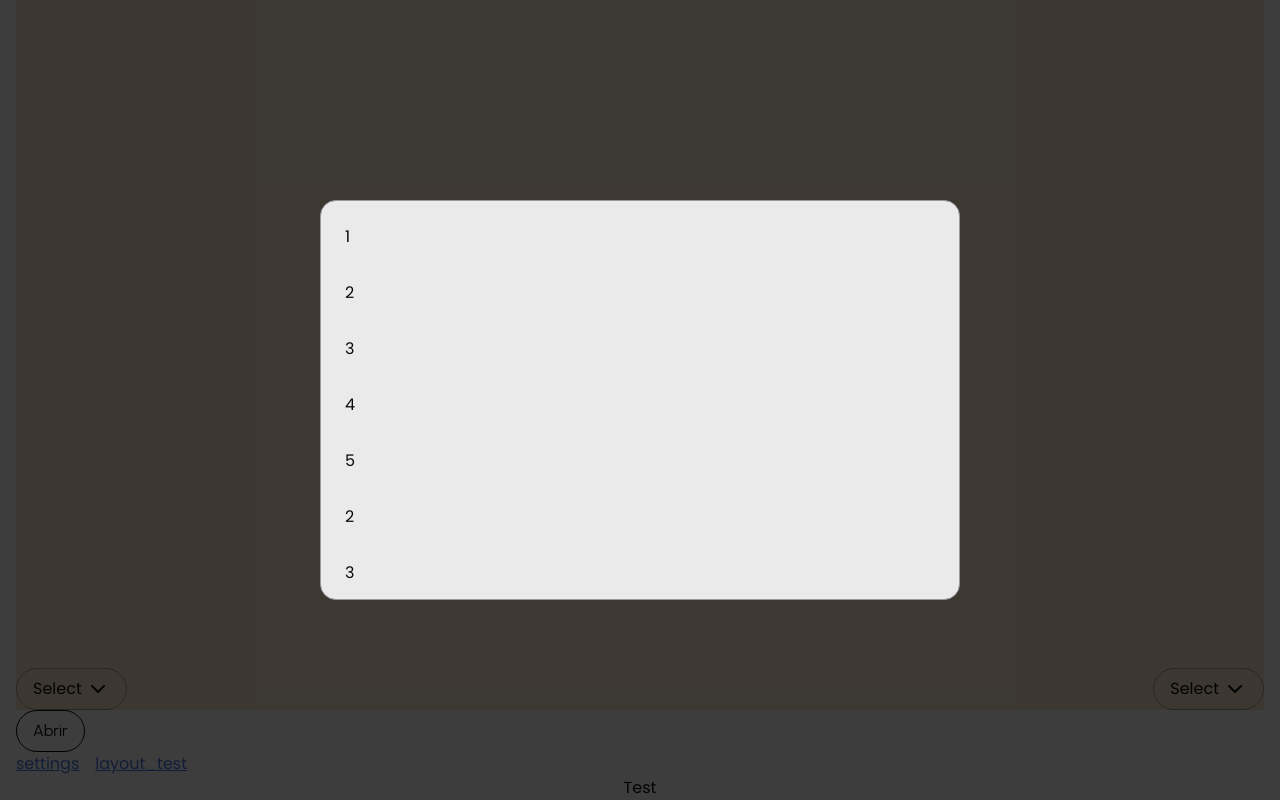
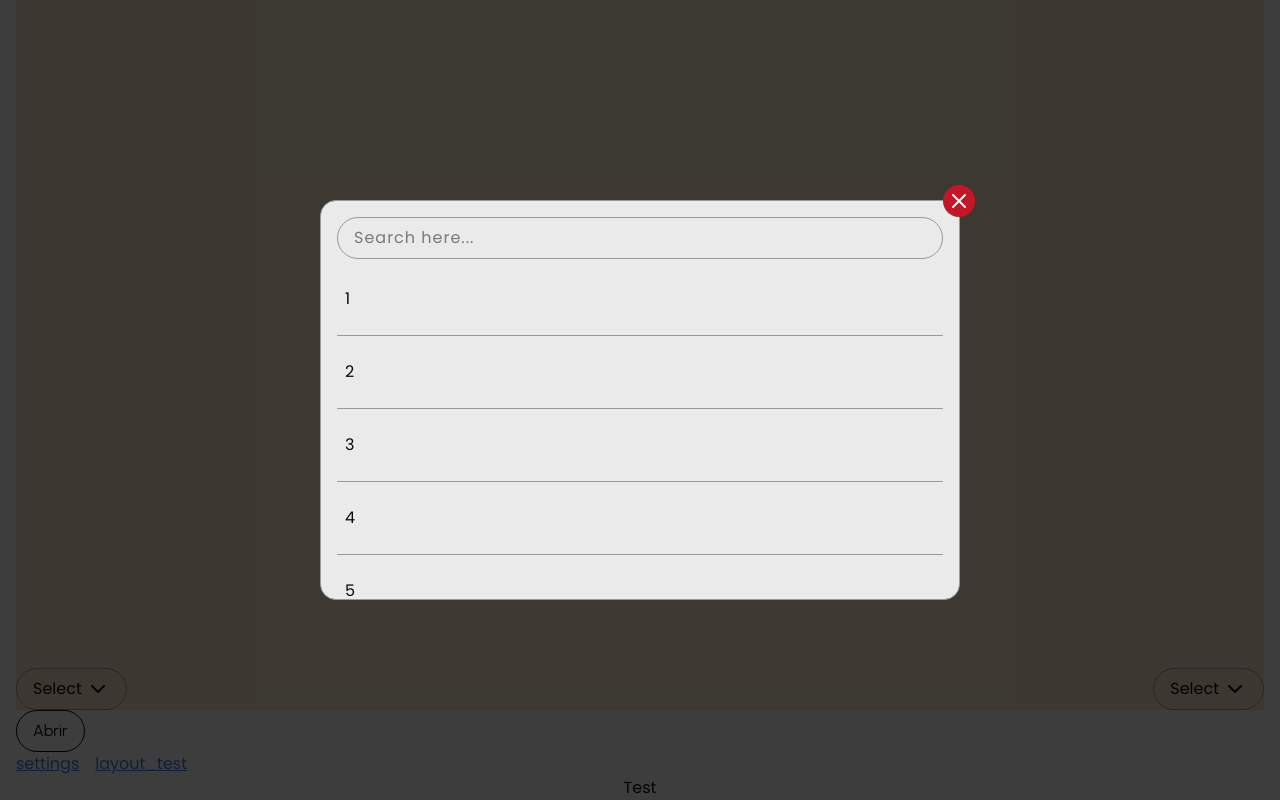
Before and after one commit to Francisco-Neves-15/tellmethecolor, a Next.js app: page / in a window 1280 px wide. Both pictures are taken after a click on the button "Abrir". Built offline with nearby package versions, Linux system fonts and the light colour scheme.

Commit message:
Select Dropdown Final 1/2

```diff
--- a/src/components/ui/Button/button.style.utils.tsx
+++ b/src/components/ui/Button/button.style.utils.tsx
@@ -93,7 +93,7 @@ export const getStyle = (
 ): CSSProperties => {
   const config = variantConfig[variant];
 
-  if (config.type === "static") return {};
+  if (config.type === "static") return { ...style };
 
   const c = resolveColors(gColors, color);
 
--- a/src/components/ui/DivisorLine/index.tsx
+++ b/src/components/ui/DivisorLine/index.tsx
@@ -26,7 +26,7 @@ const DivisorLine = ({
 }: IDivisorLine) => {
   const { gColors } = useGlobalStyles();
 
-  if (!show) return;
+  if (!show) return null;
 
   const resolvedColor = color ?? gColors.border;
 
@@ -34,7 +34,11 @@ const DivisorLine = ({
     <div
       style={{
         width: direction === "horizontal" ? "100%" : thickness,
+        minWidth: direction === "vertical" ? thickness : undefined,
         height: direction === "vertical" ? "100%" : thickness,
+        minHeight: direction === "horizontal" ? thickness : undefined,
+        flexShrink: 0,
+        alignSelf: direction === "horizontal" ? "stretch" : "auto",
         backgroundColor: resolvedColor,
         borderRadius: 4,
         ...style
--- a/src/components/ui/Input/style.module.scss
+++ b/src/components/ui/Input/style.module.scss
@@ -18,7 +18,7 @@
 
   min-width: 100px;
   // width: auto;
-  max-width: 512px;
+  // max-width: 512px;
   padding: 8px 16px;
 
   color: var(--color-text);
@@ -35,7 +35,6 @@
 
 .inputContainerFocused {
   border: var(--ui-border-width) var(--color-primary) solid;
-  outline: calc(var(--ui-border-width) * 1) var(--color-primary) solid;
 }
 
 // Buttons Inside
--- a/src/components/ui/Select/index.tsx
+++ b/src/components/ui/Select/index.tsx
@@ -29,6 +29,7 @@ import { useMedia } from "@/hooks/useMedia";
 
 // Utils
 import { throttle } from "@/utils/geral";
+import { extractTextFromNode, normalizeSearchText } from "@/utils/strings";
 
 // Dropdown
 import { calculateDropdown } from "./select.dropdown.calcs";
@@ -118,6 +119,7 @@ export const Select = forwardRef<ISelectRef, ISelect>(({
   items = [],
   value,
   onChangeValue,
+  search = false,
   defaultValueIdOrIndex = null,
   placeholder,
   behavoir = "adapt",
@@ -138,6 +140,7 @@ export const Select = forwardRef<ISelectRef, ISelect>(({
   const { mediaScreenType } = useMedia();
 
   // For Select
+  const [searchQuery, setSearchQuery] = useState("");
 
   const [state, setState] = useState<TState>({
     open: false,
@@ -221,6 +224,7 @@ export const Select = forwardRef<ISelectRef, ISelect>(({
       open: false,
       runtimeBehavior: null
     }));
+    setSearchQuery("");
   };
 
   const toggle = (options?: TShowOptions) => {
@@ -334,20 +338,38 @@ export const Select = forwardRef<ISelectRef, ISelect>(({
     return String(final);
   }, [value]);
 
+  // Filtred Items
+  const filteredItems = useMemo(() => {
+    const normalizedQuery = normalizeSearchText(searchQuery);
+
+    if (!normalizedQuery) return items;
+
+    return items.filter((item) => {
+      if (selectValueIsPrimitive(item)) {
+        return normalizeSearchText(item).includes(normalizedQuery);
+      }
+
+      const labelAsText = extractTextFromNode(item.labelList);
+      // const fallbackValue = item.value;
+
+      return (
+        normalizeSearchText(labelAsText).includes(normalizedQuery)
+      );
+      // to include "item.value" on search
+      // normalizeSearchText(fallbackValue).includes(normalizedQuery)
+    });
+  }, [items, searchQuery]);
+
   // On Select Hidden
   const onSelectValue = (value: TSelectItems) => {
     onChangeValue(value);
     close();
     // DEBUG
-    selectValueIsPrimitive(value) ?
-      console.log(value)
-      :
-      console.log(`${value.id} ${value.labelBox} ${value.labelList} ${value.value}`)
+    // selectValueIsPrimitive(value) ?
+    //   console.log(value)
+    //   :
+    //   console.log(`${value.id} ${value.labelBox} ${value.labelList} ${value.value}`)
   }
-
-  useEffect(() => {
-    console.log(state.open)
-  }, [state.open]);
 
   // Render
   return (
@@ -385,11 +407,38 @@ export const Select = forwardRef<ISelectRef, ISelect>(({
                 className={`${fStyles.modalContent} ${modalStyles?.className} ${state.open ? fStyles.open : ""}`}
                 style={{ ...modalStyles?.style }}
               >
+                <Button
+                  ref={closeButtonRef}
+                  icon
+                  proportion="square"
+                  variant={"main"}
+                  color="danger"
+                  onClick={close}
+                  className={`${fStyles.modalCloseButton}`}
+                >
+                  <LuX size={24} color={gColors.light} />
+                </Button>
                 <View className={`${fStyles.modalContentList}`}>
-                  {items.map((value, index, array) => (
-                    <>
+                  {search && (
+                    <View className="w-full" style={{ marginBottom: 4 }}>
+                      <Input
+                        variant="search"
+                        value={searchQuery}
+                        onChange={(e) => setSearchQuery(e.target.value)}
+                        placeholder={tCommon["common-search"]}
+                        showClear
+                        clearFunction={() => setSearchQuery("")}
+                        variantsConfigs={{
+                          showSearchButton: false,
+                          searchButtonPosition: "left"
+                        }}
+                        containerClassName="w-full"
+                      />
+                    </View>
+                  )}
+                  {filteredItems.map((value, index, array) => (
+                    <React.Fragment key={`${index}-modal-list-item`}>
                       <button
-                        key={`${index}-list-item-button`}
                         className={`${fStyles.modalContentListItem} ${modalStyles?.listItemClassName}`}
                         style={{ ...modalStyles?.listItemStyle }}
                         onClick={() => onSelectValue(value)}
@@ -402,9 +451,15 @@ export const Select = forwardRef<ISelectRef, ISelect>(({
                           value.labelList
                         )}
                       </button>
-                      <DivisorLine key={`${index}-list-item-dl`} show={(index + 1) !== array.length} />
-                    </>
+                      <DivisorLine show={(index + 1) !== array.length} />
+                      {array.length === 0 && (
+                        <Text size="body">{tCommon["common-search-empty"]}</Text>
+                      )}
+                    </React.Fragment>
                   ))}
+                  {filteredItems.length === 0 && (
+                    <Text size="body" style={{ marginTop: 8 }} >{tCommon["common-search-empty"]}</Text>
+                  )}
                 </View>
               </View>
             </>
@@ -425,10 +480,28 @@ export const Select = forwardRef<ISelectRef, ISelect>(({
               }}
             >
               <View className={`${fStyles.dropdownContentList}`}>
-                {items.map((value, index, array) => (
-                  <>
+                {search && (
+                  <View className="w-full" style={{ marginBottom: 4 }}>
+                    <Input
+                      variant="search"
+                      value={searchQuery}
+                      onChange={(e) => setSearchQuery(e.target.value)}
+                      placeholder={tCommon["common-search"]}
+                      showClear
+                      clearFunction={() => setSearchQuery("")}
+                      variantsConfigs={{
+                        showSearchButton: true,
+                        searchButtonPosition: "left"
+                      }}
+                      containerClassName="w-full"
+                      containerStyle={{ marginBottom: 8 }}
+                      style={{ fontSize: 14 }}
+                    />
+                  </View>
+                )}
+                {filteredItems.map((value, index, array) => (
+                  <React.Fragment key={`${index}-dropdown-list-item`}>
                     <button
-                      key={`${index}-list-item-button`}
                       className={`${fStyles.dropdownContentListItem} ${dropdownStyles?.listItemClassName}`}
                       style={{ ...dropdownStyles?.listItemStyle }}
                       onClick={() => onSelectValue(value)}
@@ -441,9 +514,12 @@ export const Select = forwardRef<ISelectRef, ISelect>(({
                         value.labelList
                       )}
                     </button>
-                    <DivisorLine key={`${index}-list-item-dl`} show={(index + 1) !== array.length} />
-                  </>
+                    <DivisorLine show={(index + 1) !== array.length} />
+                  </React.Fragment>
                 ))}
+                {filteredItems.length === 0 && (
+                  <Text size="caption">{tCommon["common-search-empty"]}</Text>
+                )}
               </View>
             </View>
           )}
--- a/src/components/ui/Select/style.module.scss
+++ b/src/components/ui/Select/style.module.scss
@@ -15,14 +15,6 @@
 .modalOverlay.open {
   opacity: 1;
 }
-
-// Wrapper
-// .wrapperContent {
-//   @include mix.flex_center;
-//   @include mix.flex_row;
-//   background-color: red;
-//   position: relative;
-// }
 
 // Box
 .boxContainer {
@@ -43,8 +35,8 @@
   border-radius: 16px;
   @include mix.screen_small {
     width: 80dvw;
-    min-height: 25dvh;
-    height: auto;
+    min-height: 80dvh;
+    height: 80dvh;
     max-height: 80dvh;
   }
   @include mix.screen_medium {
@@ -72,8 +64,6 @@
   justify-content: flex-start;
   align-items: center;
   padding: 16px;
-  @include mix.screen_small { gap: 4px; }
-  @include mix.screen_medium { gap: 8px; }
   @include mix.screen_large { gap: 8px; }
 }
 
@@ -82,9 +72,9 @@
   justify-content: flex-start;
   width: 100%;
   height: auto;
-  padding: 8px 8px;
+  padding: 16px 8px;
   border-radius: 8px;
-  transition: opacity 250ms ease-in-out;
+  transition: opacity 250ms ease-in-out, background-color 250ms ease-in-out;
   &:active {
     opacity: 0.5;
   }
@@ -93,6 +83,14 @@
       background-color: var(--color-neutralAlpha);
     }
   }
+}
+
+.modalCloseButton {
+  z-index: 1005;
+  position: absolute;
+  top: 0;
+  right: 0;
+  transform: translateX(50%) translateY(-50%);
 }
 
 // Dropdown
@@ -107,6 +105,8 @@
   max-width: 360px;
   opacity: 0;
   transition: opacity 250ms ease;
+  padding-top: 8px;
+  padding-bottom: 8px;
 }
 .dropdownContent.open {
   opacity: 1;
@@ -115,6 +115,7 @@
 .dropdownContentList {
   width: 100%;
   height: 100%;
+  max-height: 360px;
   overflow-x: hidden;
   overflow-y: auto;
   display: flex;
@@ -130,9 +131,11 @@
   justify-content: flex-start;
   width: 100%;
   height: auto;
-  padding: 4px 8px;
+  @include mix.screen_small { padding: 8px 8px; }
+  @include mix.screen_medium { padding: 8px 8px; }
+  @include mix.screen_large { padding: 4px 8px; }
   border-radius: 4px;
-  transition: opacity 250ms ease-in-out;
+  transition: opacity 250ms ease-in-out, background-color 250ms ease-in-out;
   &:active {
     opacity: 0.5;
   }
--- a/src/lang/strings/geral/common.ts
+++ b/src/lang/strings/geral/common.ts
@@ -1,10 +1,14 @@
 export const common_str = {
   "pt-BR": {
+    "common-search": "Pesquise aqui...",
+    "common-search-empty": "Nenhum resultado encontrado.",
     "common-select": "Selecione",
     "common-confirm": "Confirmar",
     "common-cancel": "Cancelar",
   },
   "en-US": {
+    "common-search": "Search here...",
+    "common-search-empty": "No results found.",
     "common-select": "Select",
     "common-confirm": "Confirm",
     "common-cancel": "Cancel",
--- /dev/null
+++ b/src/utils/strings.tsx
@@ -0,0 +1,19 @@
+import React from "react";
+
+export function normalizeSearchText(raw: unknown): string {
+  return String(raw ?? "")
+    .normalize("NFD")
+    .replace(/[\u0300-\u036f]/g, "")
+    .replace(/[^\p{L}\p{N}\s]/gu, " ")
+    .replace(/\s+/g, " ")
+    .trim()
+    .toLowerCase();
+}
+
+export function extractTextFromNode(node: React.ReactNode): string {
+  if (node === null || node === undefined || typeof node === "boolean") return "";
+  if (typeof node === "string" || typeof node === "number") return String(node);
+  if (Array.isArray(node)) return node.map(extractTextFromNode).join(" ");
+  if (React.isValidElement<{ children?: React.ReactNode }>(node)) { return extractTextFromNode(node.props.children); }
+  return "";
+}
```
Also changed, not shown: src/app/page.tsx (+14 -2 lines).
